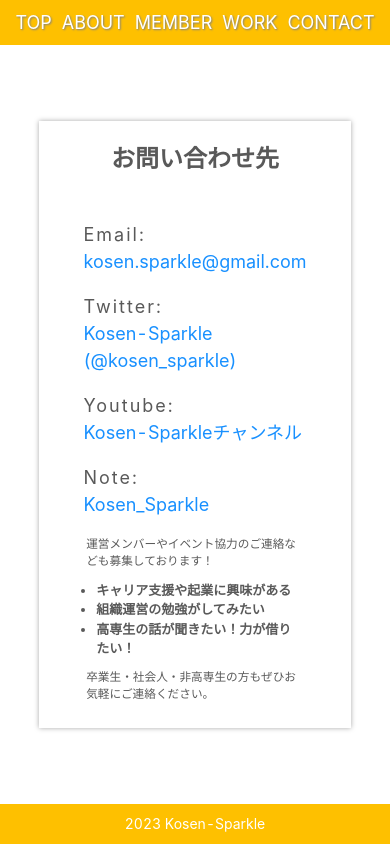
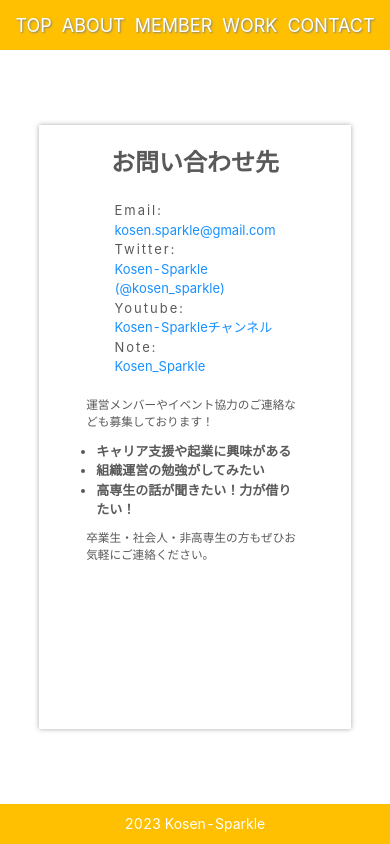
Before and after one commit to sin392/nuxt2-app, a Nuxt app: page /contact in a window 390 px wide. Built offline with nearby package versions, Linux system fonts and the light colour scheme.

Commit message:
fix style for smartphone

```diff
--- a/src/components/people-card.vue
+++ b/src/components/people-card.vue
@@ -82,14 +82,17 @@
     width: 40%;
     height: 40%;
   }
+  .people-card-content {
+    padding: 10px 20px;
+  }
   .info-wrapper {
     display: flex;
     flex-direction: column;
     gap: 5px;
-    font-size: smaller;
+    font-size: x-small;
   }
   .name {
-    font-size: large;
+    font-size: medium;
     margin-bottom: 2px;
   }
   .info {
--- a/src/layouts/default.vue
+++ b/src/layouts/default.vue
@@ -15,14 +15,13 @@
 
 <style scoped>
 #layout-wrapper {
-  height: 100%;
+  height: 100vh;
   display: flex;
   flex-direction: column;
 }
 main {
   flex-grow: 1;
-  /* padding: 20px; */
   display: flex;
-  height: 100%;
+  overflow: scroll;
 }
 </style>
--- a/src/pages/about.vue
+++ b/src/pages/about.vue
@@ -35,7 +35,7 @@
 }
 .wrapper {
   width: 70%;
-  height: 80%;
+  max-height: 100%;
   margin: auto;
   text-align: center;
   display: flex;
@@ -46,9 +46,9 @@
 }
 @media (max-width: 480px) {
   .wrapper {
-    margin-top: 40px;
-    font-size: large;
+    font-size: medium;
     width: 80%;
+    gap: 30px;
   }
 }
 </style>
--- a/src/pages/contact.vue
+++ b/src/pages/contact.vue
@@ -3,17 +3,17 @@
     <p class="title">お問い合わせ先</p>
     <div class="flex-wrapper">
       <div class="info-wrapper">
-        <p>
+        <p class="info">
           <span class="label">Email:</span>
           <a href="mailto:kosen.sparkle@gmail.com">kosen.sparkle@gmail.com</a>
         </p>
-        <p>
+        <p class="info">
           <span class="label">Twitter:</span>
           <a href="https://twitter.com/KosenSparkle" target="_blank">
             Kosen-Sparkle (@kosen_sparkle)
           </a>
         </p>
-        <p>
+        <p class="info">
           <span class="label">Youtube:</span>
           <a
             href="https://www.youtube.com/channel/UC6f6GjgVmP55cvLZ2T7FpfQ"
@@ -22,7 +22,7 @@
             Kosen-Sparkleチャンネル
           </a>
         </p>
-        <p>
+        <p class="info">
           <span class="label">Note:</span>
           <a href="https://note.com/kosen_sparkle" target="_blank">
             Kosen_Sparkle
@@ -98,6 +98,9 @@
   .wrapper {
     width: 80%;
   }
+  .title {
+    margin: 0;
+  }
   .flex-wrapper {
     width: 100%;
     padding-bottom: 0;
@@ -105,7 +108,10 @@
   }
   .info-wrapper {
     padding: 0 100px;
-    font-size: large;
+    font-size: small;
+  }
+  .info {
+    margin: 0;
   }
   .label {
     display: block;
@@ -113,6 +119,7 @@
   .announce {
     width: 80%;
     font-size: smaller;
+    margin-top: 20px;
   }
   ul {
     padding-top: 10px;
--- a/src/pages/index.vue
+++ b/src/pages/index.vue
@@ -100,11 +100,8 @@
 }
 @media (max-width: 480px) {
   .wrapper {
-    height: 100%;
+    max-height: 100%;
     justify-content: start;
-    margin-top: 60px;
-    padding-bottom: 80px;
-    gap: 40px;
   }
   .main-part {
     padding-top: 0;
--- a/src/pages/member.vue
+++ b/src/pages/member.vue
@@ -31,11 +31,13 @@
 <style scoped>
 .wrapper {
   width: 100%;
-  height: 100%;
+  max-height: 100%;
   display: flex;
   flex-direction: column;
   align-items: center;
   justify-content: center;
   gap: 20px;
 }
+@media (max-width: 480px) {
+}
 </style>
```
